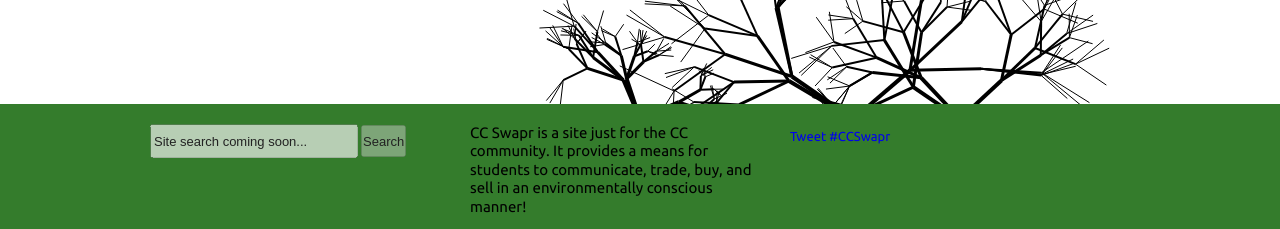
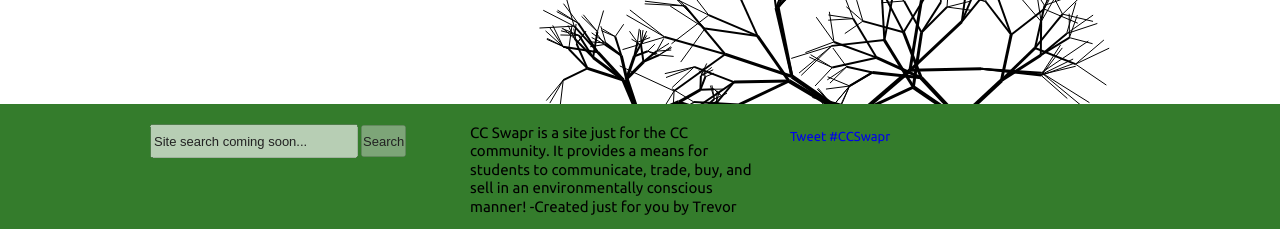
Before and after one commit to tpbarron/swapr, a Django app: template classifieds/templates/home.html in a window 1280 px wide. Shown: the part 571-800 px from the top of the page. Run offline with Django 3.2, Linux system fonts and the light colour scheme; the template is opened without the code that fills it, so the values that code supplies are empty; some libraries are stand-ins or nearby versions.

Commit message:
slight textual change

```diff
--- a/classifieds/templates/base.html
+++ b/classifieds/templates/base.html
@@ -80,7 +80,8 @@
 	    		<p>CC Swapr is a site just for the CC community.
 	    			It provides a means for students to communicate,
 	    			trade, buy, and sell in an environmentally
-	    			conscious manner!</p>
+	    			conscious manner! -Created just for you by
+				Trevor</p>
 	    	</div>
 	    	<div class="fsection" id="fsocial">
 	    		<div class="fb-like fsocialitem" data-href="http://swapr.cc" data-send="false" data-width="200" data-show-faces="false"></div>
```
